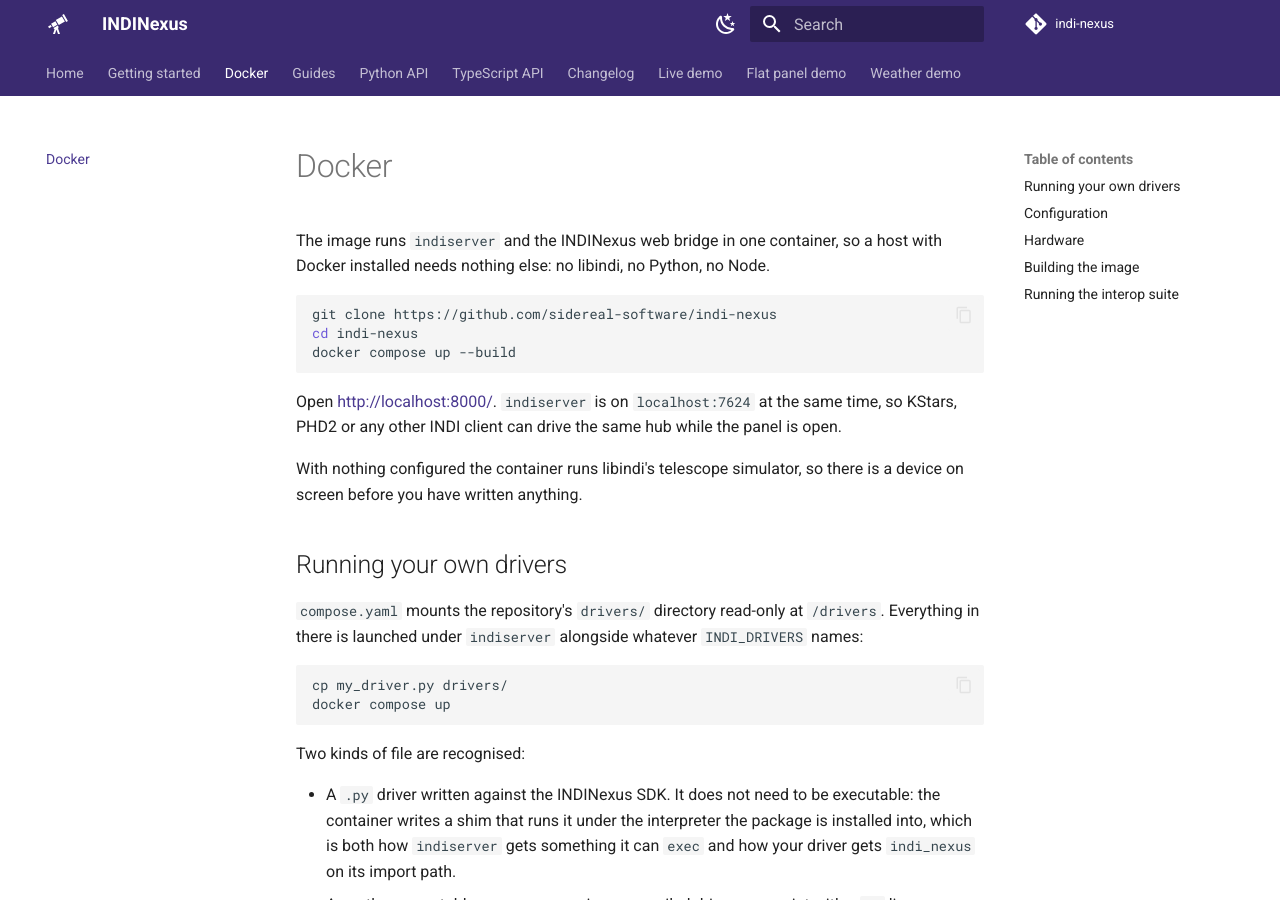
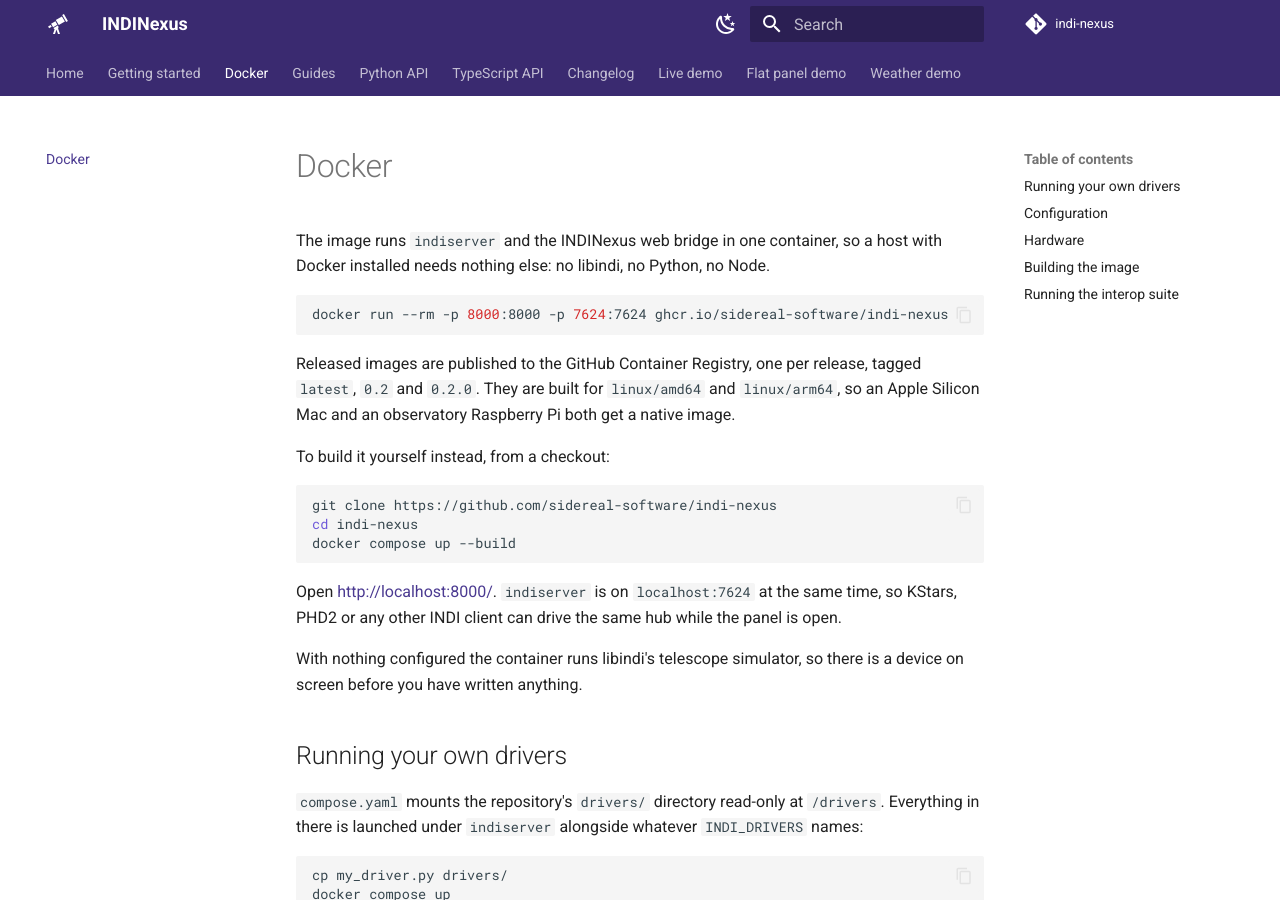
Before and after one commit to sidereal-software/indi-nexus, an MkDocs documentation site: the page built from docs/docker.md, in a window 1280 px wide and 900 px high. Built offline with MkDocs 1.6.1 and Material for MkDocs 9.7.7, drawn with Linux system fonts in a browser that asks for light colours; comment, search, counter and statistics services are not loaded.

Commit message:
ci: publish the runtime image to GHCR on each release
One image per release, which is what the version tags already are, plus
workflow_dispatch when a release is not the reason. A pull request that
touches the image builds it without pushing, so the Dockerfile cannot
rot unnoticed between releases, which is the failure mode an
un-exercised Dockerfile has.

This is not blocked on the PyPI and npm trusted-publisher setup that
release.yml still needs. The repository is public, GHCR authenticates
with the built-in GITHUB_TOKEN, and the image builds the wheel from the
checkout rather than installing indi-nexus from a registry, so there is
no account to configure anywhere.

Two things that would have gone wrong. Release Please cuts three
releases from one merge, so a release event fires three times, and
without a guard the client and react releases would each have
republished :latest carrying no version tag. And metadata-action's
semver extractor expects a bare version, where these tags are prefixed
with the component name, so the version is pulled out by pattern match
instead.

arm64 is emulated, which is slow, and the honest reason to accept it is
that this runs once per release. If that stops being true the fix is a
matrix over ubuntu-latest and ubuntu-24.04-arm building by digest, free
for a public repository and needing no QEMU.

The job smoke tests what it built: a container that does not answer
/health, list a device and serve the compiled panel fails the build,
because an image nobody can run is not a passing build.

````diff
--- a/docs/docker.md
+++ b/docs/docker.md
@@ -2,6 +2,16 @@
 
 The image runs `indiserver` and the INDINexus web bridge in one container, so a host
 with Docker installed needs nothing else: no libindi, no Python, no Node.
+
+```bash
+docker run --rm -p 8000:8000 -p 7624:7624 ghcr.io/sidereal-software/indi-nexus
+```
+
+Released images are published to the GitHub Container Registry, one per release, tagged
+`latest`, `0.2` and `0.2.0`. They are built for `linux/amd64` and `linux/arm64`, so an
+Apple Silicon Mac and an observatory Raspberry Pi both get a native image.
+
+To build it yourself instead, from a checkout:
 
 ```bash
 git clone https://github.com/sidereal-software/indi-nexus
````
Also changed, not shown: 1 other file.
